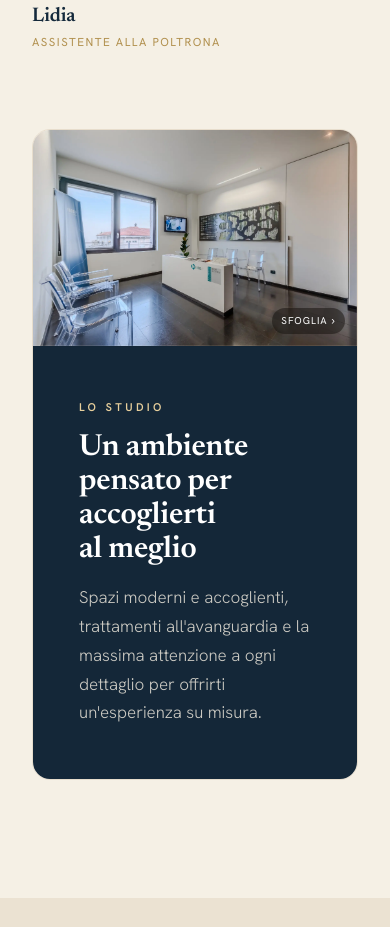
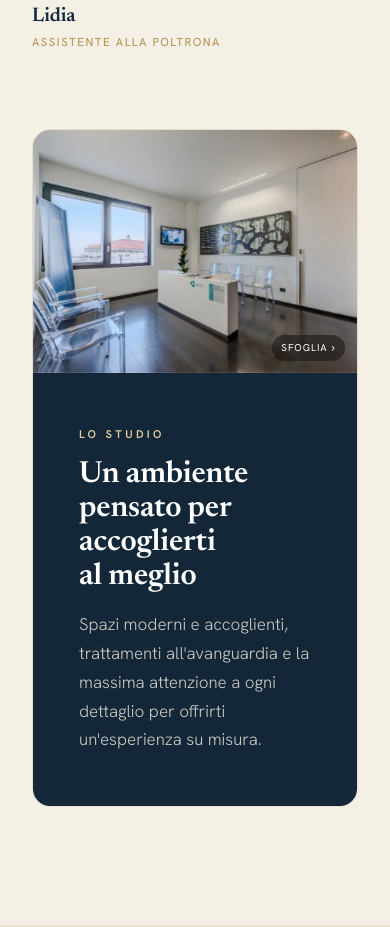
Before and after one commit to micheledalbianco/DalBiancoRazzini-website, a plain HTML site: page index.html in a window 390 px wide. Shown: the part 9460-10387 px from the top of the page. Drawn offline with Linux system fonts and the light colour scheme.

Commit message:
Lo studio: la foto passa a 4:3 da telefono
Il formato 3:2 veniva dalla regola del tablet (max-width 1199) e il
telefono se lo ereditava: nessuno l'aveva tarato sui 390px, dove la foto
restava 324x216 su uno schermo alto 844.

Ora 4:3 sotto i 720px: 324x243 a 390px, +13% di area. Sopra i 720px
resta 3:2 come prima, perche' su tablet il 4:3 avrebbe prodotto una foto
alta 720px.

Co-Authored-By: Claude Opus 5 <noreply@anthropic.com>
Claude-Session: https://claude.ai/code/session_01REmpjYQHsenMRFBedN9tse

```diff
--- a/index.html
+++ b/index.html
@@ -956,7 +956,10 @@
 .studio-strip .studio-info{align-self:stretch;display:flex;flex-direction:column;justify-content:center}
 @media(max-width:1199px){
   .studio-strip{grid-template-columns:1fr}
-  .studio-strip .ph{min-height:0;aspect-ratio:3/2}
+  .studio-strip .ph{min-height:0;aspect-ratio:3/2}}
+/* da telefono la foto era ereditata dal tablet e restava piccola:
+   4:3 invece di 3:2, +13% di area senza cambiare impaginazione */
+@media(max-width:720px){.studio-strip .ph{aspect-ratio:4/3
 }
 /* senza contatore la didascalia resta anche su telefono */
 .lb-bar .shots-cap{padding:0 14px}
```
